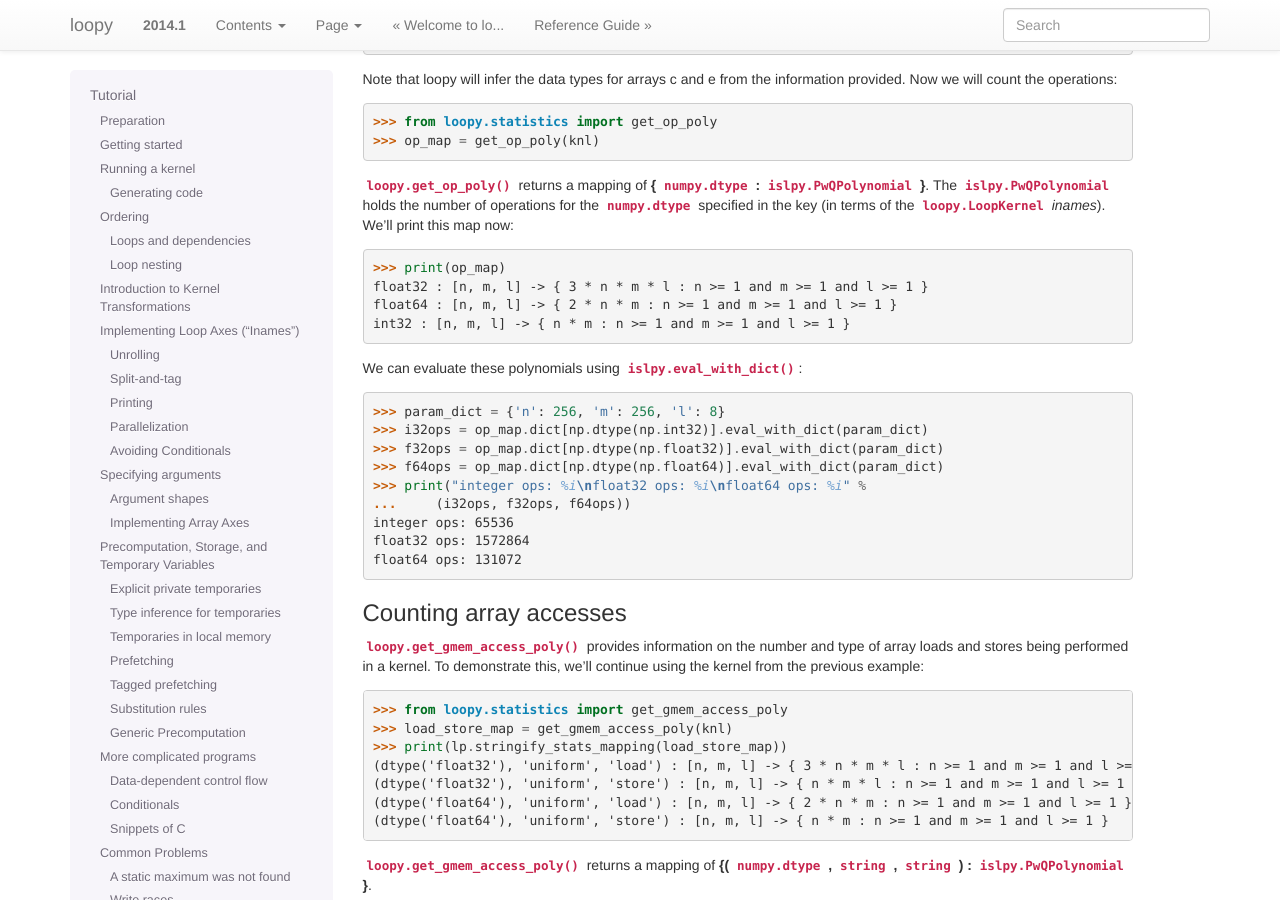
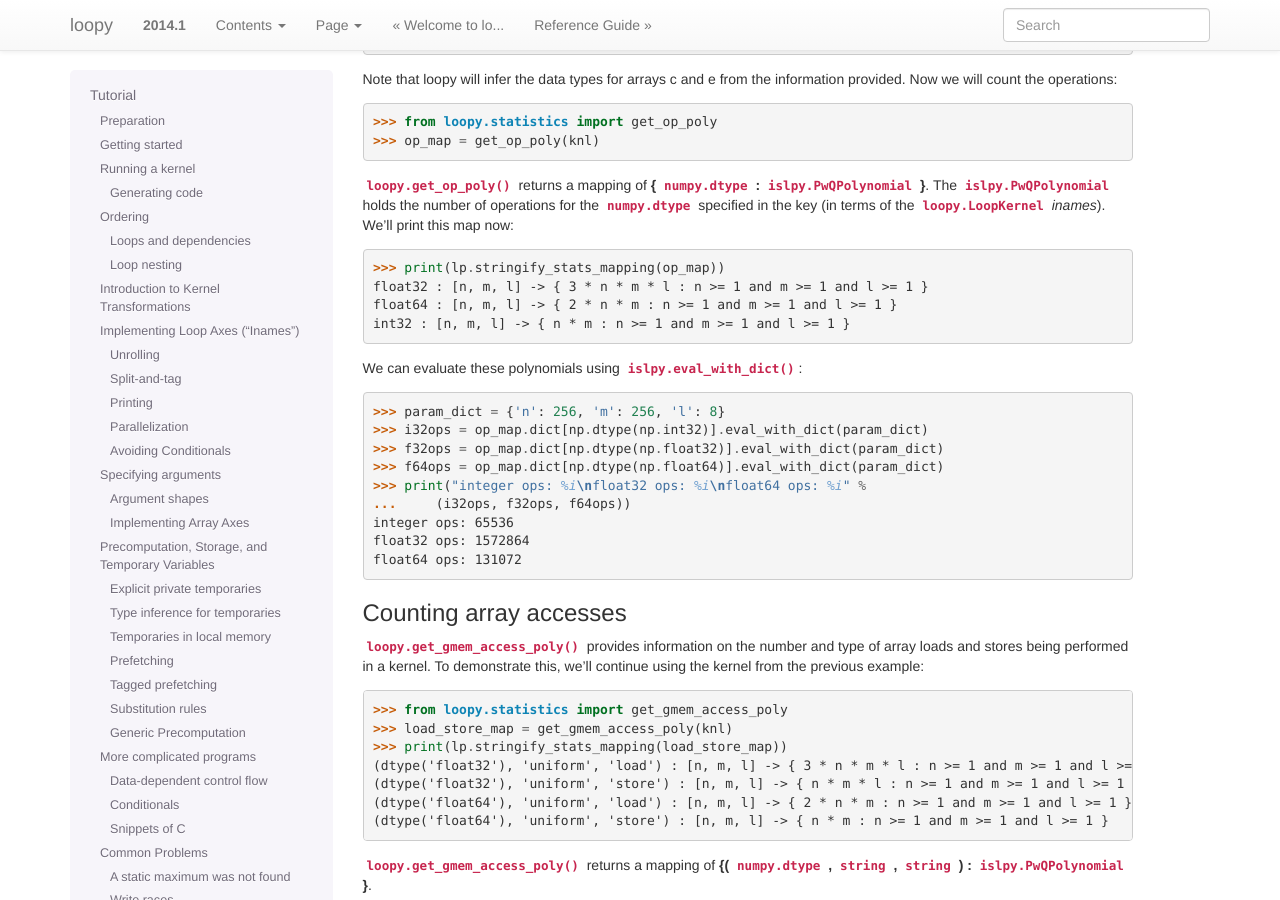
Before and after one commit to inducer/loopy, a Sphinx documentation site: the page built from doc/tutorial.rst, in a window 1280 px wide and 900 px high, scrolled down 18588 px. Built offline with Sphinx 7.4.7, drawn with Linux system fonts in a browser that asks for light colours.

Commit message:
Follow-up clean-ups for 6fb2849ef

```diff
--- a/doc/tutorial.rst
+++ b/doc/tutorial.rst
@@ -1233,7 +1233,7 @@ the :class:`loopy.LoopKernel` *inames*). We'll print this map now:
 
 .. doctest::
 
-    >>> print(op_map)
+    >>> print(lp.stringify_stats_mapping(op_map))
     float32 : [n, m, l] -> { 3 * n * m * l : n >= 1 and m >= 1 and l >= 1 }
     float64 : [n, m, l] -> { 2 * n * m : n >= 1 and m >= 1 and l >= 1 }
     int32 : [n, m, l] -> { n * m : n >= 1 and m >= 1 and l >= 1 }
```
Also changed, not shown: 1 other file.
